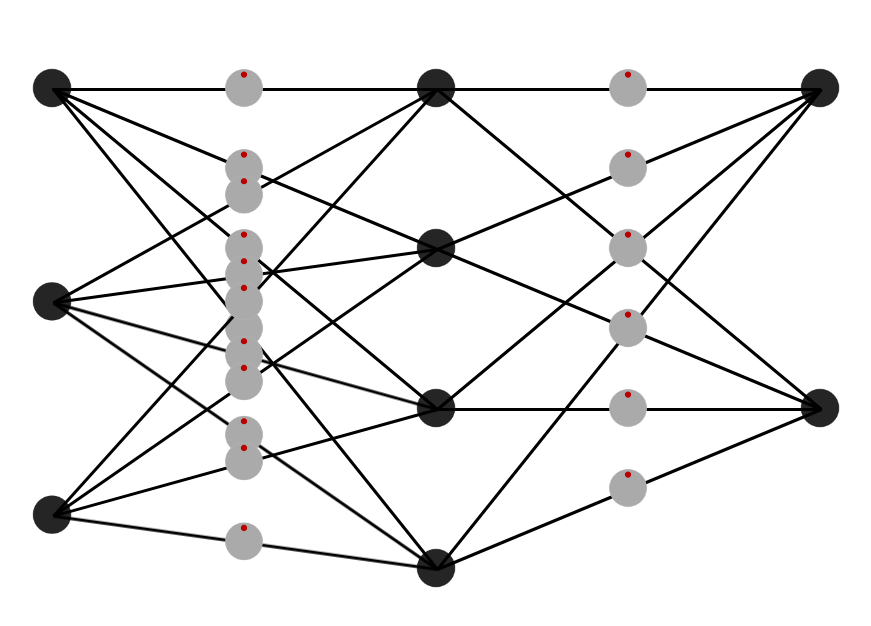
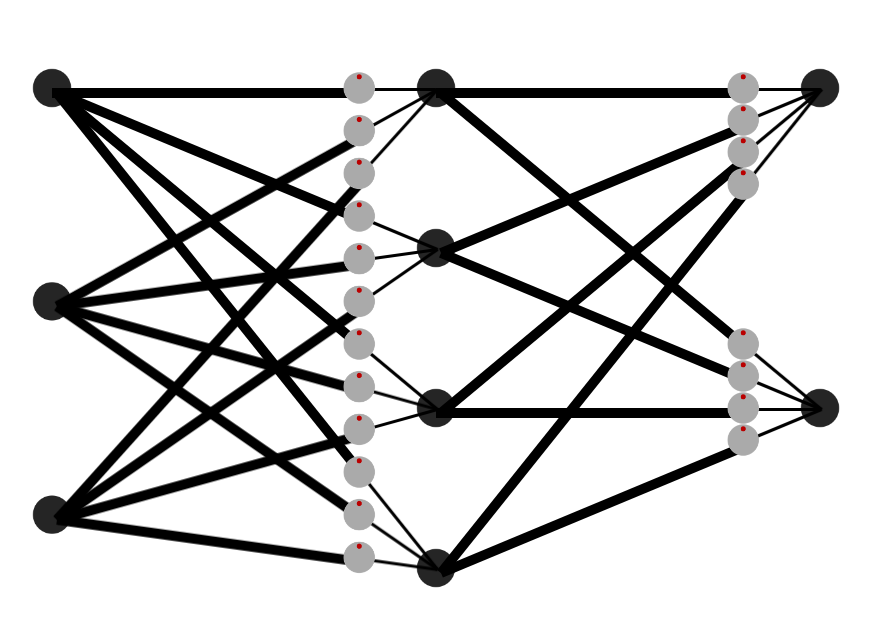
Before and after one commit to manzanillo/nn-viz, a plain HTML site: page index.html in a window 1280 px wide. Shown: the whole page, without its empty margins (84-955 px from the left). Drawn offline with Linux system fonts and the light colour scheme.

Commit message:
changes to viz

```diff
--- a/index.html
+++ b/index.html
@@ -33,7 +33,7 @@
       }
 
       var canvas = new fabric.Canvas("canvas")
-
+      canvas.selection = false
       window.addEventListener("resize", resizeCanvas, false)
 
       function resizeCanvas() {
@@ -82,28 +82,13 @@
             layer2Index < layer2.length;
             layer2Index++
           ) {
-            let points = [
-              layer1[layer1Index].left,
-              layer1[layer1Index].top,
-              layer2[layer2Index].left,
-              layer2[layer2Index].top
-            ]
-
-            let line = new fabric.Line(points, {
-              strokeWidth: 3,
-              stroke: "black",
-              selectable: false
-            })
-            lines.push(line)
-            canvas.add(line)
-
             let knob = new fabric.Image(knobImgElement, {
               left:
                 layer1[layer1Index].left +
-                (layer2[layer2Index].left - layer1[layer1Index].left) / 2,
+                (layer2[layer2Index].left - layer1[layer1Index].left) * 0.8,
               top:
                 layer1[layer1Index].top +
-                (layer2[layer2Index].top - layer1[layer1Index].top) / 2,
+                (layer2[layer2Index].top - layer1[layer1Index].top) * 0.8,
               originX: "center",
               originY: "center"
             })
@@ -119,9 +104,39 @@
               mtr: true //the rotating point (defaut: true)
             })
             knob.lockMovementX = knob.lockMovementY = true
-            knob.scaleToWidth(canvas.height / 20)
-            knob.scaleToHeight(canvas.height / 20)
+            knob.scaleToWidth(canvas.height / 24)
+            knob.scaleToHeight(canvas.height / 24)
             knobs.push(knob)
+
+            let points1 = [
+              layer1[layer1Index].left,
+              layer1[layer1Index].top,
+              knob.left,
+              knob.top
+            ]
+            let points2 = [
+              knob.left,
+              knob.top,
+              layer2[layer2Index].left,
+              layer2[layer2Index].top
+            ]
+
+            let line1 = new fabric.Line(points1, {
+              strokeWidth: 10,
+              stroke: "black",
+              selectable: false
+            })
+            let line2 = new fabric.Line(points2, {
+              strokeWidth: 3,
+              stroke: "black",
+              selectable: false
+            })
+            lines.push({
+              to: line1,
+              from: line2
+            })
+            canvas.add(line1)
+            canvas.add(line2)
             canvas.add(knob)
           }
         }
```
Also changed, not shown: 1 other file.
